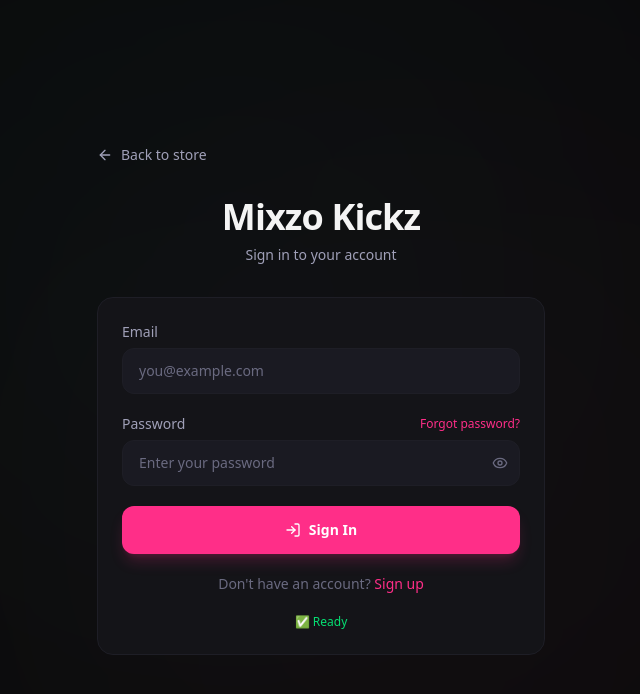
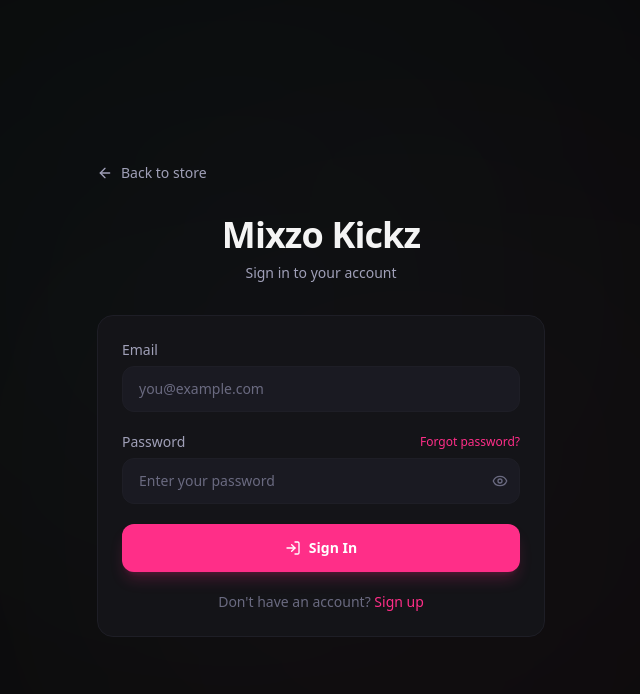
Before and after one commit to mixzokickz/mixzo, a Next.js app: page /login in a window 1280 px wide. Shown: the top 694 px of the page, without its empty margins (319-959 px from the left). Built offline with nearby package versions, Linux system fonts and the light colour scheme; no server answers.

Commit message:
fix: reset admin passwords, remove debug indicators

```diff
--- a/src/app/login/page.tsx
+++ b/src/app/login/page.tsx
@@ -1,6 +1,6 @@
 'use client'
 
-import { useState, useEffect } from 'react'
+import { useState } from 'react'
 import { supabase } from '@/lib/supabase'
 import { useRouter } from 'next/navigation'
 import Link from 'next/link'
@@ -14,14 +14,10 @@
   const [password, setPassword] = useState('')
   const [showPassword, setShowPassword] = useState(false)
   const [loading, setLoading] = useState(false)
-  const [hydrated, setHydrated] = useState(false)
   const [error, setError] = useState('')
-
-  useEffect(() => { setHydrated(true) }, [])
 
   async function handleLogin(e: React.FormEvent) {
     e.preventDefault()
-    console.log('handleLogin fired')
     setError('')
     setLoading(true)
     try {
@@ -131,8 +127,6 @@
             Don&apos;t have an account?{' '}
             <Link href="/signup" className="text-pink hover:underline font-medium">Sign up</Link>
           </p>
-          {!hydrated && <p className="text-center text-xs text-red-400 mt-2">⚠️ Page not interactive yet</p>}
-          {hydrated && <p className="text-center text-xs text-green-400 mt-2">✅ Ready</p>}
         </form>
       </div>
     </div>
```
